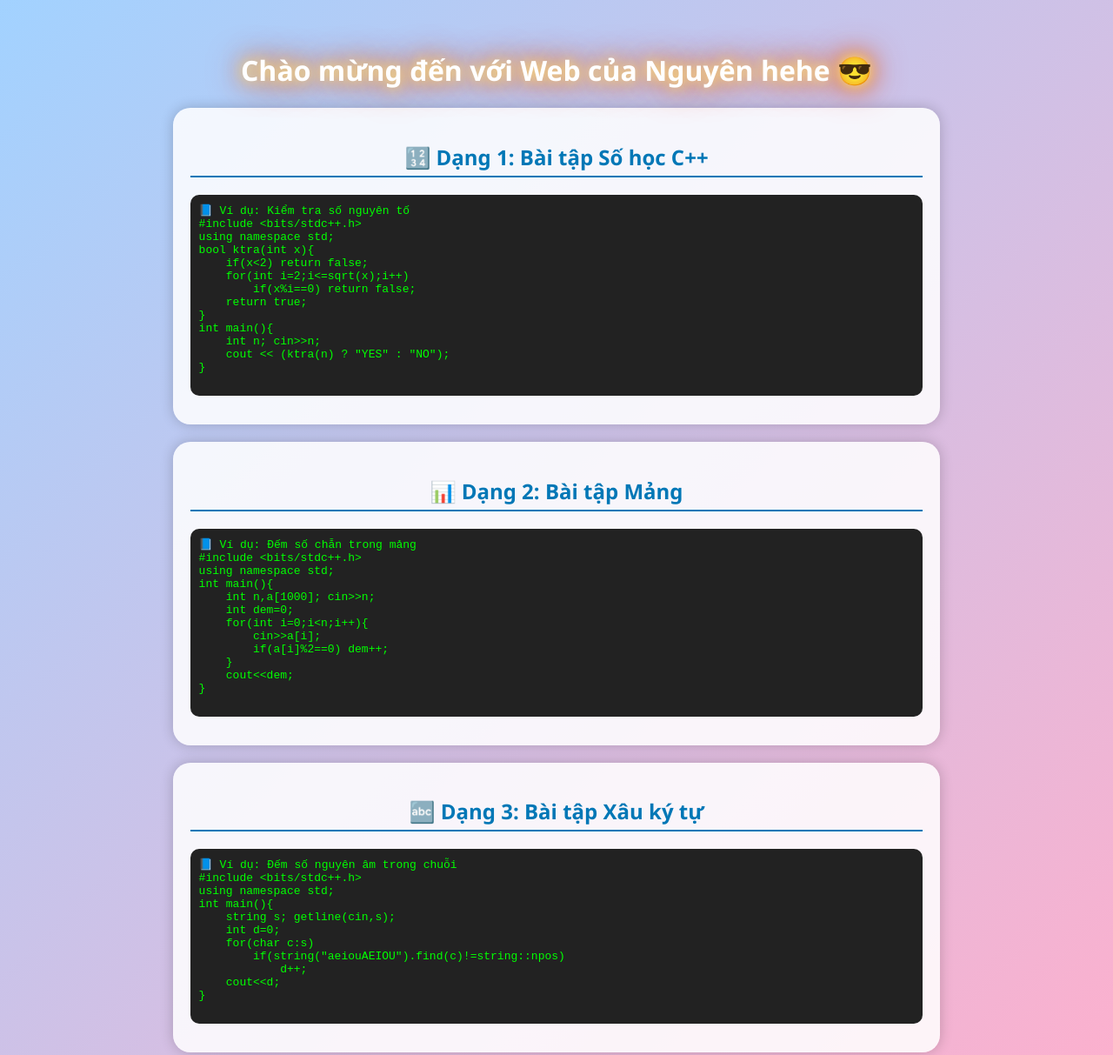
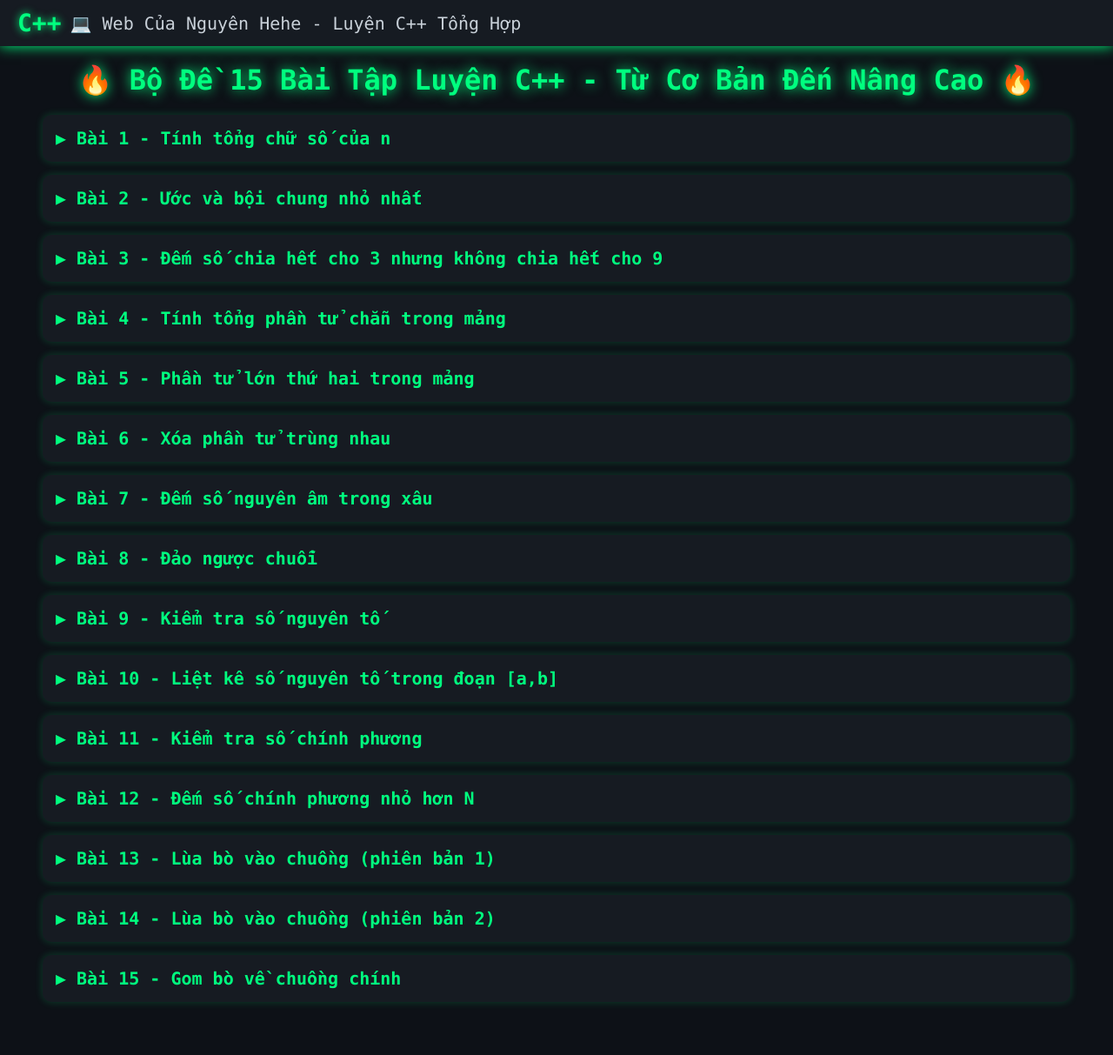
Before and after one commit to vannguyennewbie/vannguyennewbie.github.io, a plain HTML site: page index.html in a window 1280 px wide. Shown: the top 1213 px of the page at 87% size. After the commit the page ends 1167 px from the top, so only its background shows below. Drawn offline with Linux system fonts and the light colour scheme.

Commit message:
Add files via upload

```diff
--- a/index.html
+++ b/index.html
@@ -2,146 +2,232 @@
 <html lang="vi">
 <head>
 <meta charset="UTF-8">
-  <title>Web của Nguyên hehe</title>
+<meta name="viewport" content="width=device-width, initial-scale=1.0">
+<title>Web Của Nguyên Hehe - Luyện C++ Tổng Hợp</title>
 <style>
     body {
-      background: linear-gradient(135deg, #a2d2ff, #ffafcc);
-      color: #222;
-      font-family: "Segoe UI", sans-serif;
+        background-color: #0d1117;
+        color: #c9d1d9;
+        font-family: Consolas, monospace;
+        margin: 0;
+        padding: 0;
+    }
+    header {
+        display: flex;
+        align-items: center;
+        gap: 10px;
+        background-color: #161b22;
+        padding: 10px 20px;
+        box-shadow: 0 0 15px #00ff7f;
+    }
+    .logo {
+        color: #00ff7f;
+        font-size: 28px;
+        font-weight: bold;
+        text-shadow: 0 0 10px #00ff7f;
+    }
+    h1 {
+        color: #00ff7f;
         text-align: center;
-      padding: 30px;
-      animation: fadeIn 2s ease;
+        text-shadow: 0 0 15px #00ff7f;
+        margin-top: 20px;
     }
-
-    h1 {
-      color: #fff;
-      text-shadow: 2px 2px 6px #000;
-      animation: glow 2s infinite alternate;
+    .exercise {
+        background-color: #161b22;
+        border-radius: 10px;
+        padding: 15px;
+        margin: 15px auto;
+        width: 90%;
+        transition: 0.3s;
+        box-shadow: 0 0 10px #00ff7f33;
     }
-
-    @keyframes glow {
-      from { text-shadow: 0 0 5px #fff, 0 0 10px #f4a261, 0 0 20px #e76f51; }
-      to { text-shadow: 0 0 15px #ffe066, 0 0 30px #f77f00, 0 0 45px #d62828; }
+    .exercise:hover {
+        box-shadow: 0 0 20px #00ff7f88;
     }
-
-    .box {
-      background-color: rgba(255, 255, 255, 0.85);
-      border-radius: 20px;
-      padding: 20px;
-      margin: 20px auto;
-      width: 70%;
-      box-shadow: 0 0 15px rgba(0,0,0,0.2);
-      animation: slideUp 1.2s ease;
+    .title {
+        color: #00ff7f;
+        cursor: pointer;
+        font-size: 20px;
+        font-weight: bold;
     }
-
-    @keyframes slideUp {
-      from { transform: translateY(30px); opacity: 0; }
-      to { transform: translateY(0); opacity: 1; }
+    .content {
+        display: none;
+        margin-top: 10px;
     }
-
-    h2 {
-      color: #0077b6;
-      border-bottom: 2px solid #0077b6;
-      padding-bottom: 5px;
+    textarea {
+        width: 100%;
+        height: 150px;
+        background-color: #0d1117;
+        color: #00ff7f;
+        border: 1px solid #00ff7f;
+        border-radius: 5px;
+        padding: 10px;
+        resize: none;
     }
-
-    pre {
-      text-align: left;
-      background: #222;
-      color: #0f0;
-      padding: 10px;
-      border-radius: 10px;
-      overflow-x: auto;
+    button {
+        background-color: #00ff7f;
+        color: #0d1117;
+        border: none;
+        padding: 8px 15px;
+        border-radius: 5px;
+        cursor: pointer;
+        font-weight: bold;
+        margin-top: 10px;
     }
-
-    footer {
-      margin-top: 40px;
-      color: #fff;
-      font-style: italic;
-      animation: fadeIn 3s ease;
+    button:hover {
+        background-color: #00cc66;
+        box-shadow: 0 0 10px #00ff7f;
     }
-
-    @keyframes fadeIn {
-      from {opacity: 0;}
-      to {opacity: 1;}
+    .result {
+        margin-top: 8px;
+        font-weight: bold;
+    }
+    .solution {
+        margin-top: 10px;
+        background-color: #0d1117;
+        border-left: 3px solid #00ff7f;
+        padding: 8px;
+        display: none;
+        color: #c9d1d9;
+        font-size: 14px;
+    }
+    .show-solution {
+        color: #00ff7f;
+        text-decoration: underline;
+        cursor: pointer;
     }
 </style>
 </head>
 <body>
-  <h1>Chào mừng đến với Web của Nguyên hehe 😎</h1>
 
-  <div class="box">
-    <h2>🔢 Dạng 1: Bài tập Số học C++</h2>
-    <pre>
-📘 Ví dụ: Kiểm tra số nguyên tố
-#include &lt;bits/stdc++.h&gt;
-using namespace std;
-bool ktra(int x){
-    if(x&lt;2) return false;
-    for(int i=2;i&lt;=sqrt(x);i++)
-        if(x%i==0) return false;
-    return true;
-}
-int main(){
-    int n; cin&gt;&gt;n;
-    cout &lt;&lt; (ktra(n) ? "YES" : "NO");
-}
-    </pre>
-  </div>
+<header>
+    <div class="logo">C++</div>
+    <div style="font-size:20px;">💻 Web Của Nguyên Hehe - Luyện C++ Tổng Hợp</div>
+</header>
 
-  <div class="box">
-    <h2>📊 Dạng 2: Bài tập Mảng</h2>
-    <pre>
-📘 Ví dụ: Đếm số chẵn trong mảng
-#include &lt;bits/stdc++.h&gt;
-using namespace std;
-int main(){
-    int n,a[1000]; cin&gt;&gt;n;
-    int dem=0;
-    for(int i=0;i&lt;n;i++){
-        cin&gt;&gt;a[i];
-        if(a[i]%2==0) dem++;
-    }
-    cout&lt;&lt;dem;
-}
-    </pre>
-  </div>
+<h1>🔥 Bộ Đề 15 Bài Tập Luyện C++ - Từ Cơ Bản Đến Nâng Cao 🔥</h1>
 
-  <div class="box">
-    <h2>🔤 Dạng 3: Bài tập Xâu ký tự</h2>
-    <pre>
-📘 Ví dụ: Đếm số nguyên âm trong chuỗi
-#include &lt;bits/stdc++.h&gt;
-using namespace std;
-int main(){
-    string s; getline(cin,s);
-    int d=0;
-    for(char c:s)
-        if(string("aeiouAEIOU").find(c)!=string::npos)
-            d++;
-    cout&lt;&lt;d;
-}
-    </pre>
-  </div>
-
-  <footer>
-    💻 Trang web được tạo bởi Nguyễn Văn Nguyên — Lớp 9C, Võ Thị Sáu ❤️
-  </footer>
+<div id="exercises"></div>
 
 <script>
-    // Hiệu ứng hiện chữ từng ký tự
-    const title = document.querySelector("h1");
-    const text = title.textContent;
-    title.textContent = "";
-    let i = 0;
-    function typing() {
-      if (i < text.length) {
-        title.textContent += text.charAt(i);
-        i++;
-        setTimeout(typing, 100);
+const data = [
+    {title:"Bài 1 - Tính tổng chữ số của n",
+     problem:"Nhập số nguyên n. Tính tổng các chữ số của n.",
+     solution:`int n, s=0; cin>>n; while(n){ s+=n%10; n/=10; } cout<<s;`,
+     check: code => code.includes("while") && code.includes("%10")
+    },
+    {title:"Bài 2 - Ước và bội chung nhỏ nhất",
+     problem:"Nhập hai số a,b. In ra UCLN và BCNN của chúng.",
+     solution:`int a,b; cin>>a>>b; int g=gcd(a,b); cout<<g<<" "<<a*b/g;`,
+     check: code => code.includes("gcd") || code.includes("a*b")
+    },
+    {title:"Bài 3 - Đếm số chia hết cho 3 nhưng không chia hết cho 9",
+     problem:"Nhập n, đếm các số từ 1..n chia hết cho 3 nhưng không chia hết cho 9.",
+     solution:`int n;cin>>n;int d=0;for(int i=1;i<=n;i++)if(i%3==0&&i%9!=0)d++;cout<<d;`,
+     check: code => code.includes("%3") && code.includes("%9")
+    },
+    {title:"Bài 4 - Tính tổng phần tử chẵn trong mảng",
+     problem:"Nhập n và mảng a. Tính tổng các phần tử chẵn.",
+     solution:`int n,s=0;cin>>n;int a[n];for(int i=0;i<n;i++){cin>>a[i];if(a[i]%2==0)s+=a[i];}cout<<s;`,
+     check: code => code.includes("%2") && code.includes("s+=")
+    },
+    {title:"Bài 5 - Phần tử lớn thứ hai trong mảng",
+     problem:"Tìm phần tử lớn thứ hai trong mảng n phần tử.",
+     solution:`int n;cin>>n;int a[n];for(int i=0;i<n;i++)cin>>a[i];sort(a,a+n);cout<<a[n-2];`,
+     check: code => code.includes("sort") && code.includes("n-2")
+    },
+    {title:"Bài 6 - Xóa phần tử trùng nhau",
+     problem:"Nhập n và mảng a. Xóa phần tử trùng nhau rồi in mảng còn lại.",
+     solution:`int n;cin>>n;vector<int>a(n);for(auto &x:a)cin>>x;sort(a.begin(),a.end());a.erase(unique(a.begin(),a.end()),a.end());for(auto x:a)cout<<x<<" ";`,
+     check: code => code.includes("unique") && code.includes("erase")
+    },
+    {title:"Bài 7 - Đếm số nguyên âm trong xâu",
+     problem:"Nhập xâu s, đếm số nguyên âm (a,e,i,o,u).",
+     solution:`string s;getline(cin,s);int d=0;for(auto c:s)if(string("aeiou").find(c)!=-1)d++;cout<<d;`,
+     check: code => code.includes("aeiou")
+    },
+    {title:"Bài 8 - Đảo ngược chuỗi",
+     problem:"Nhập chuỗi s và in ra chuỗi đảo ngược.",
+     solution:`string s;getline(cin,s);reverse(s.begin(),s.end());cout<<s;`,
+     check: code => code.includes("reverse")
+    },
+    {title:"Bài 9 - Kiểm tra số nguyên tố",
+     problem:"Nhập số n, kiểm tra n có phải số nguyên tố không.",
+     solution:`int n;cin>>n;bool ok=true;if(n<2)ok=false;for(int i=2;i*i<=n;i++)if(n%i==0)ok=false;cout<<(ok?"YES":"NO");`,
+     check: code => code.includes("for") && code.includes("%")
+    },
+    {title:"Bài 10 - Liệt kê số nguyên tố trong đoạn [a,b]",
+     problem:"Nhập a,b. Liệt kê các số nguyên tố trong [a,b].",
+     solution:`int a,b;cin>>a>>b;for(int i=a;i<=b;i++){bool ok=true;if(i<2)ok=false;for(int j=2;j*j<=i;j++)if(i%j==0)ok=false;if(ok)cout<<i<<" ";}`,
+     check: code => code.includes("for") && code.includes("i%j")
+    },
+    {title:"Bài 11 - Kiểm tra số chính phương",
+     problem:"Nhập số n, kiểm tra n có phải số chính phương không.",
+     solution:`int n;cin>>n;int r=sqrt(n);cout<<(r*r==n?"YES":"NO");`,
+     check: code => code.includes("sqrt")
+    },
+    {title:"Bài 12 - Đếm số chính phương nhỏ hơn N",
+     problem:"Nhập N, đếm số chính phương nhỏ hơn hoặc bằng N.",
+     solution:`int n;cin>>n;int d=0;for(int i=1;i*i<=n;i++)d++;cout<<d;`,
+     check: code => code.includes("i*i")
+    },
+    {title:"Bài 13 - Lùa bò vào chuồng (phiên bản 1)",
+     problem:"Cho số bò và số chuồng. Tính số chuồng cần mở thêm để đủ chứa bò.",
+     solution:`int bo,chuong;cin>>bo>>chuong;cout<<max(0,bo-chuong);`,
+     check: code => code.includes("max")
+    },
+    {title:"Bài 14 - Lùa bò vào chuồng (phiên bản 2)",
+     problem:"Cho n bò, mỗi chuồng chứa k bò. Tính số chuồng cần thiết.",
+     solution:`int n,k;cin>>n>>k;cout<<(n+k-1)/k;`,
+     check: code => code.includes("/k")
+    },
+    {title:"Bài 15 - Gom bò về chuồng chính",
+     problem:"Cho n bò ở các vị trí, tính tổng khoảng cách bò cần di chuyển về vị trí 0.",
+     solution:`int n;cin>>n;long long s=0;for(int i=0;i<n;i++){int x;cin>>x;s+=abs(x);}cout<<s;`,
+     check: code => code.includes("abs")
     }
+];
+
+function createExercises(){
+    const container = document.getElementById("exercises");
+    data.forEach((ex,i)=>{
+        const div=document.createElement("div");
+        div.className="exercise";
+        div.innerHTML=`
+            <div class="title" onclick="toggle(${i})">▶ ${ex.title}</div>
+            <div class="content" id="content${i}">
+                <p><b>💡 Đề bài:</b> ${ex.problem}</p>
+                <textarea id="code${i}" placeholder="// Nhập code C++ của bạn ở đây..."></textarea><br>
+                <button onclick="runCode(${i})">▶ Chạy thử</button>
+                <div class="result" id="result${i}"></div>
+                <div class="show-solution" onclick="showSolution(${i})">Xem lời giải mẫu</div>
+                <div class="solution" id="solution${i}"><pre>${ex.solution}</pre></div>
+            </div>`;
+        container.appendChild(div);
+    });
 }
-    typing();
+createExercises();
+
+function toggle(i){
+    const c=document.getElementById(`content${i}`);
+    c.style.display=(c.style.display==="block")?"none":"block";
+}
+function showSolution(i){
+    const s=document.getElementById(`solution${i}`);
+    s.style.display=(s.style.display==="block")?"none":"block";
+}
+function runCode(i){
+    const res=document.getElementById(`result${i}`);
+    res.innerHTML="⏳ Đang chạy thử...";
+    let start=Date.now();
+    setTimeout(()=>{
+        let end=Date.now();
+        if(end-start>2000){res.innerHTML="⚠️ Time Limit Exceeded (TLE)";return;}
+        const code=document.getElementById(`code${i}`).value;
+        if(data[i].check(code)) res.innerHTML="✅ Chính xác!";
+        else res.innerHTML="❌ Sai rồi, thử lại nhé!";
+    },Math.random()*1500+200);
+}
 </script>
 </body>
 </html>
```
Lines whose indentation alone changed are shown as unchanged.
